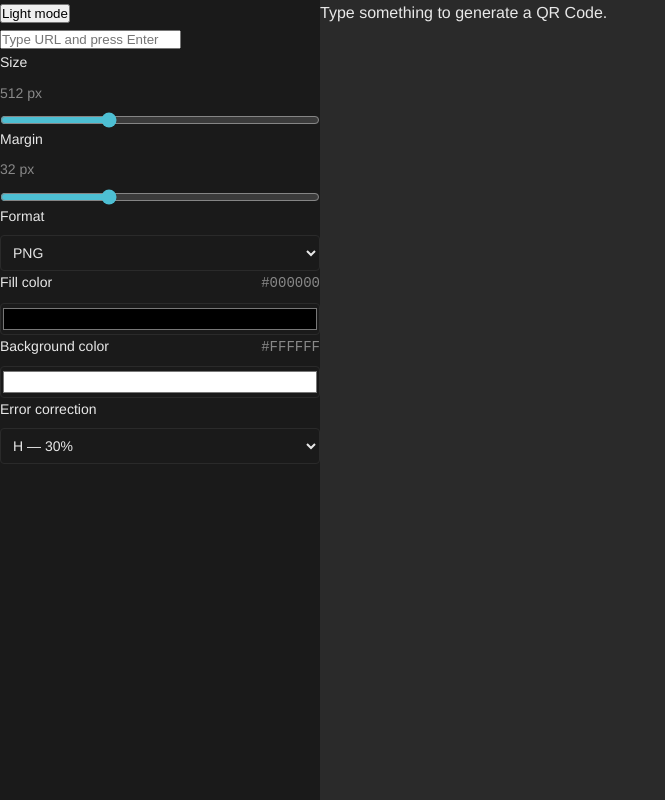
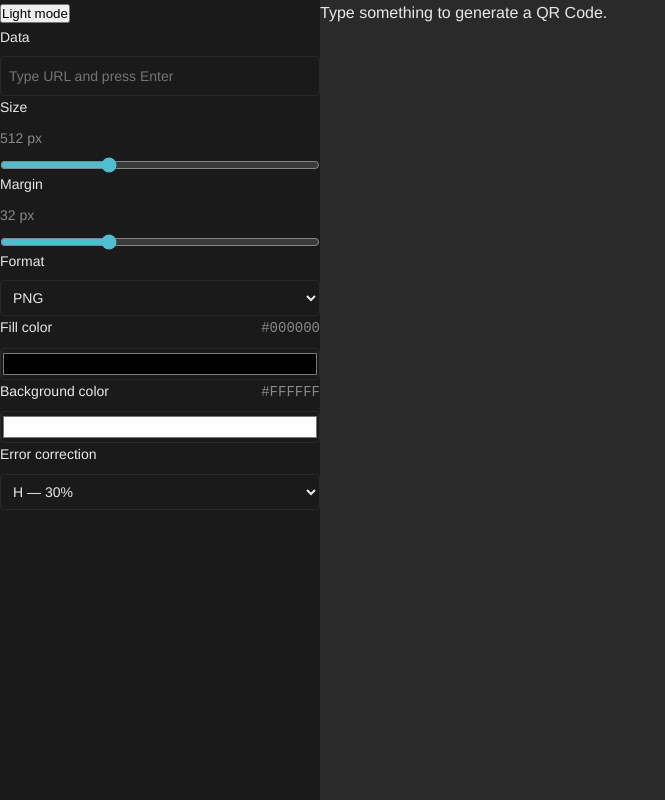
Before and after one commit to andr-migue/damero, a React (Vite) app: page / in a window 1280 px wide. Shown: the whole page, without its empty margins (0-665 px from the left). Built offline with nearby package versions, Linux system fonts and the light colour scheme.

Commit message:
data input

```diff
--- a/src/components/Sidebar/Sidebar.tsx
+++ b/src/components/Sidebar/Sidebar.tsx
@@ -1,9 +1,9 @@
-import { useState } from 'react'
 import './Sidebar.css'
 import type { Params, UpdateParam } from '../../core/params'
 import { SliderControl } from '../controls/SliderControl/SliderControl'
 import { SelectControl } from '../controls/SelectControl/SelectControl'
 import { ColorControl } from '../controls/ColorControl/ColorControl'
+import { DataInput } from '../controls/DataInput/DataInput'
 
 interface SidebarProps {
     theme: 'light' | 'dark'
@@ -15,24 +15,13 @@ interface SidebarProps {
 }
 
 export function Sidebar({ theme, toggleTheme, params, update, onSubmitData, src }: SidebarProps) {
-    const [draft, setDraft] = useState('')
-
     return (
         <aside className="sidebar">
             <button type="button" onClick={toggleTheme}>
                 {theme === 'light' ? 'Dark mode' : 'Light mode'}
             </button>
 
-            <form onSubmit={e => {
-                e.preventDefault()
-                onSubmitData(draft)
-            }}>
-                <input
-                    value={draft}
-                    onChange={e => setDraft(e.target.value)}
-                    placeholder="Type URL and press Enter"
-                />
-            </form>
+            <DataInput onSubmit={onSubmitData} />
 
             <SliderControl
                 label="Size"
--- /dev/null
+++ b/src/components/controls/DataInput/DataInput.css
@@ -0,0 +1,16 @@
+.data-input__label {
+    display: flex;
+    flex-direction: column;
+    gap: var(--space-xs);
+    font-size: var(--font-size-sm);
+    color: var(--color-text);
+}
+
+.data-input__input {
+    padding: var(--space-xs);
+    background: var(--color-surface);
+    color: var(--color-text);
+    border: 1px solid var(--color-border);
+    border-radius: 4px;
+    font: inherit;
+}
--- a/src/components/controls/DataInput/DataInput.tsx
+++ b/src/components/controls/DataInput/DataInput.tsx
@@ -0,0 +1,32 @@
+import { useState } from 'react'
+import './DataInput.css'
+
+interface DataInputProps {
+    label?: string
+    placeholder?: string
+    onSubmit: (value: string) => void
+}
+
+export function DataInput({ label = 'Data', placeholder = 'Type URL and press Enter', onSubmit, }: DataInputProps) {
+    const [draft, setDraft] = useState('')
+
+    return (
+        <form
+            className="data-input"
+            onSubmit={e => {
+                e.preventDefault()
+                onSubmit(draft)
+            }}
+        >
+            <label className="data-input__label">
+                <span>{label}</span>
+                <input
+                    className="data-input__input"
+                    value={draft}
+                    onChange={e => setDraft(e.target.value)}
+                    placeholder={placeholder}
+                />
+            </label>
+        </form>
+    )
+}
```
